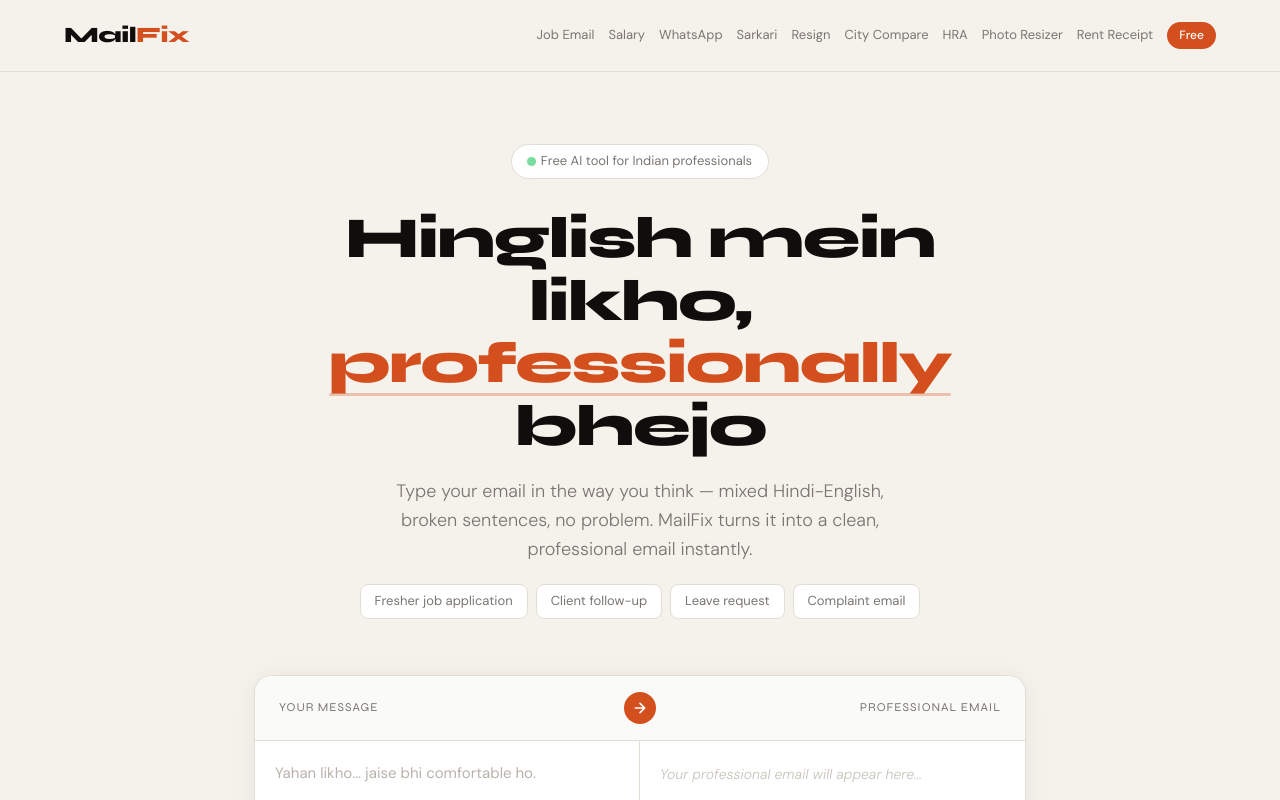
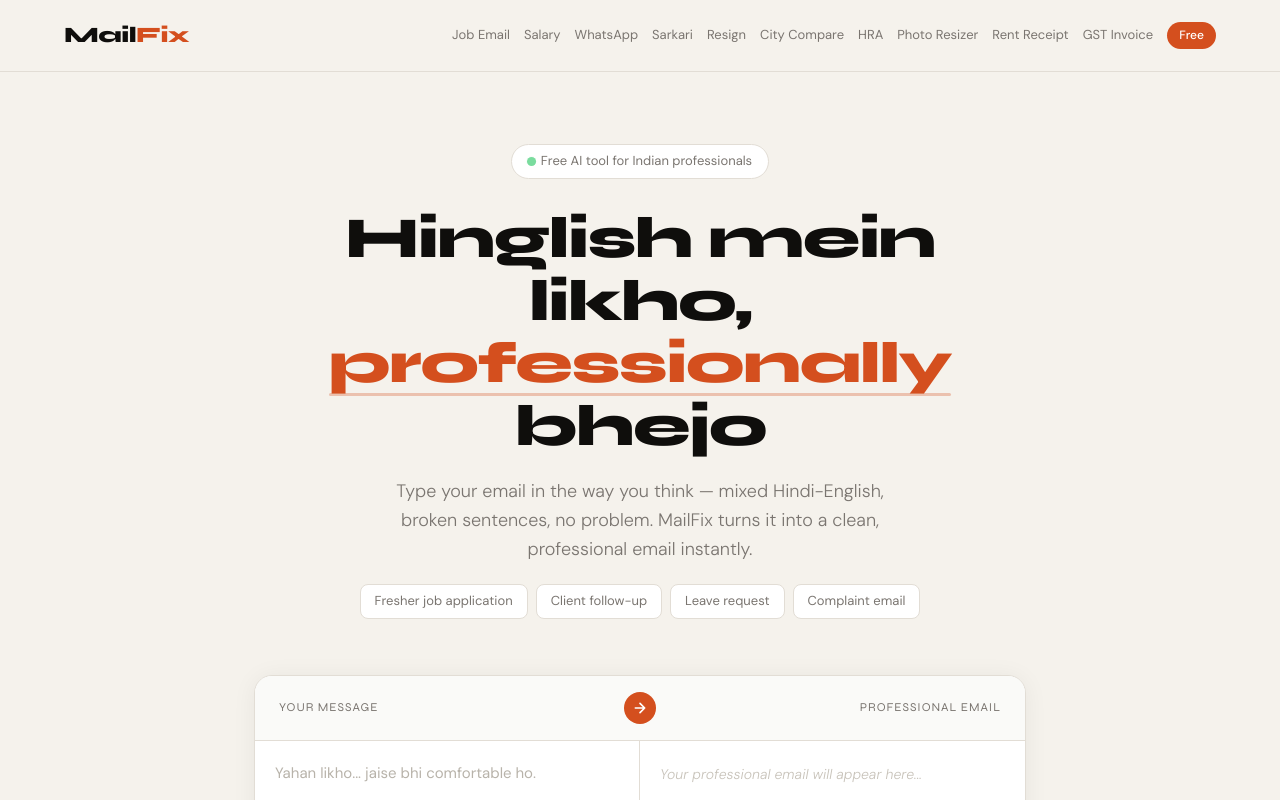
Before and after one commit to rahul300rkv/mailflix, a plain HTML site: page index.html in a window 1280 px wide. Shown: the top 800 px of the page. Drawn offline with Linux system fonts and the light colour scheme.

Commit message:
Add link to GST Invoice in navigation

```diff
--- a/index.html
+++ b/index.html
@@ -161,6 +161,7 @@
     <a href="hra-calculator.html">HRA</a>
     <a href="photo-resizer.html">Photo Resizer</a>
     <a href="rent-receipt.html">Rent Receipt</a>
+    <a href="gst-invoice.html">GST Invoice</a>
     <span class="nav-badge">Free</span>
   </div>
 </nav>
```
